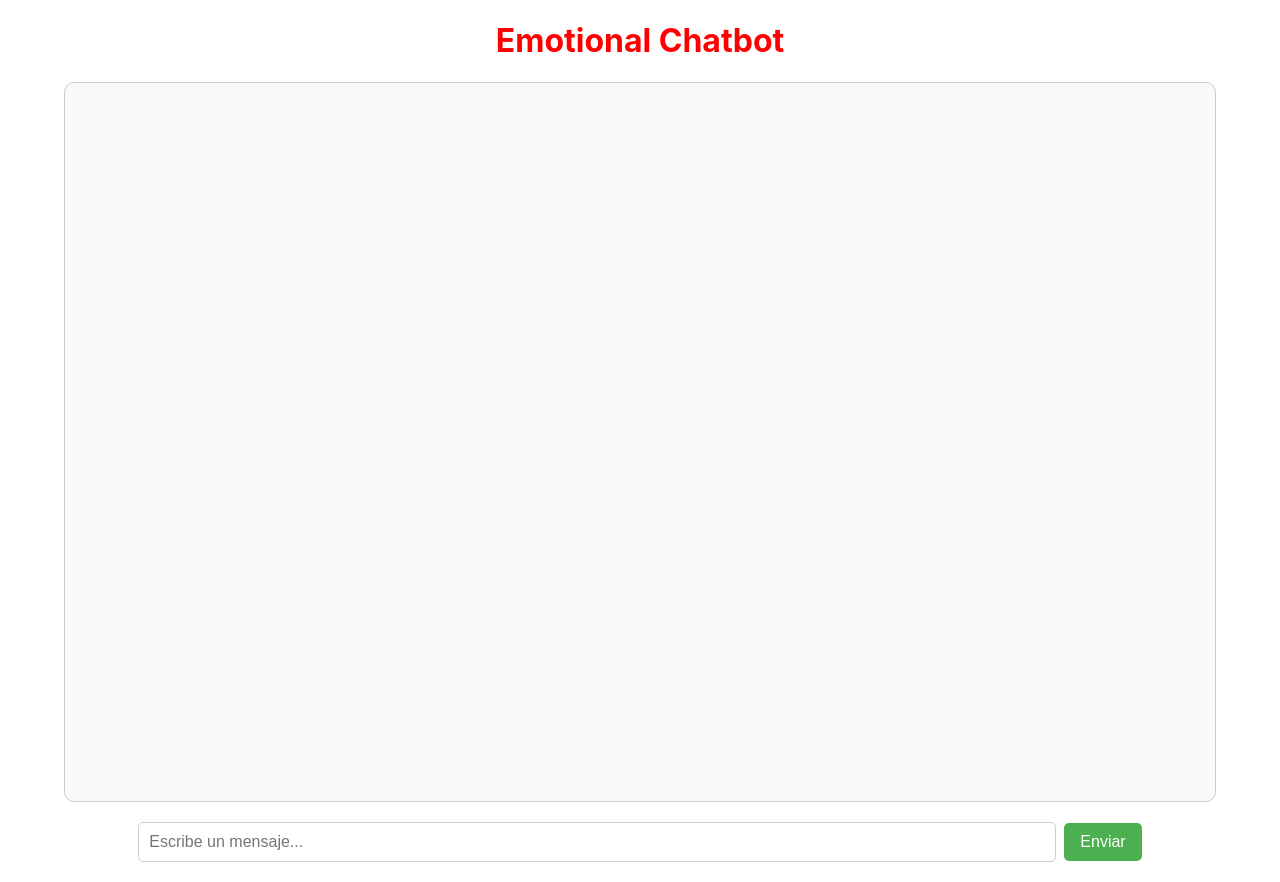
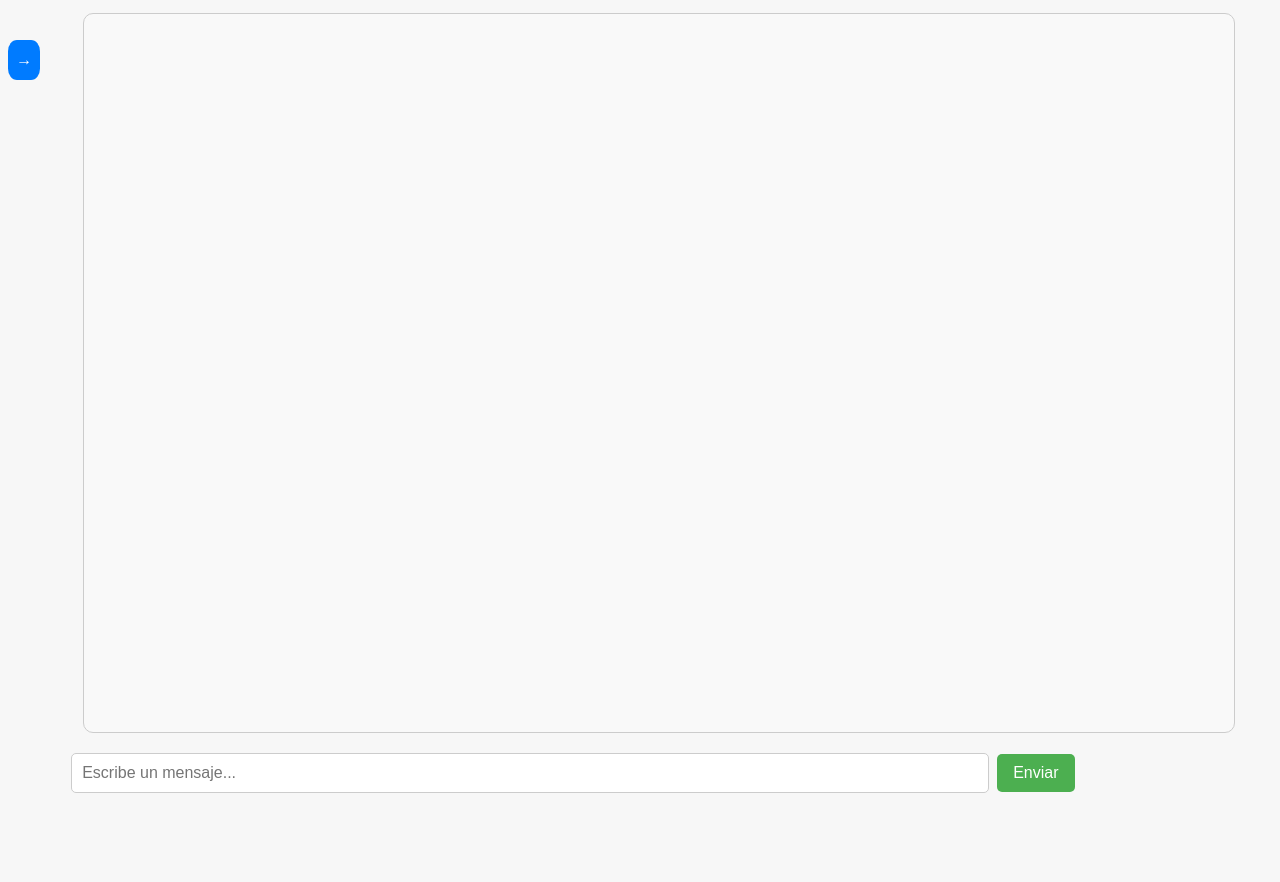
Before and after one commit to daviddans/H4CK_UDC_25, a React (Create React App) app in the folder app/: page / in a window 1280 px wide. After the commit the page ends 800 px from the top, so only its background shows below. Built offline with nearby package versions, Linux system fonts and the light colour scheme.

Commit message:
Añadido barra lateral frontend

```diff
--- a/app/src/App.css
+++ b/app/src/App.css
@@ -1,10 +1,124 @@
-.App {
-  text-align: center;
+/* Estilos generales */
+html, body, #root {
+  height: 100%;
+  width: 100%;
+  margin: 0;
+  padding: 0;
+  font-family: 'Helvetica Neue', Helvetica, Arial, sans-serif;
+  background-color: #f7f7f7;
 }
 
+.container {
+  display: flex;
+  flex-direction: row;
+  height: 100vh;
+  width: 100%;
+}
 
-/* MY CONFS */
+/* Menú lateral */
+.sidebar {
+  transition: width 0.3s ease;
+  position: relative;
+  background-color: transparent;
+}
 
-h1{
-  color: red;
+.sidebar.closed {
+  width: 3%;
 }
+
+.sidebar.open {
+  width: 15%;
+  background-color: #fff;
+  box-shadow: 2px 0 5px rgba(0, 0, 0, 0.05);
+}
+
+.toggle-btn {
+  position: absolute;
+  top: 5%;
+  right: -5%;
+  background-color: #007bff;
+  color: #fff;
+  border: none;
+  border-radius: 28%;
+  width: 5%;
+  height: 5%;
+  display: flex;
+  align-items: center;
+  justify-content: center;
+  transition: all 0.3s ease;
+  font-size: 1em;
+}
+
+.menu {
+
+  padding: 60% 2%;
+}
+
+.menu ul {
+  list-style: none;
+  padding: 2%;
+  margin: 2%;
+}
+
+.menu li {
+  margin-bottom: 40%;
+  cursor: pointer;
+  font-size: 1.5em;
+  border: 1px solid #ccc;  /* Borde del recuadro */
+  padding: 8% 12%;         /* Espaciado interno para dar sensación de botón */
+  border-radius: 5px;
+  transition: background-color 0.3s, border-color 0.3s;
+}
+
+.menu li:hover {
+  color: #007bff;
+}
+
+.main-content {
+  flex: 1;
+  padding: 1%;
+  overflow-y: auto;
+  background-color: #f7f7f7;
+}
+
+/* Media query para dispositivos móviles */
+@media (max-width: 768px) {
+  .container {
+    flex-direction: row;
+  }
+
+  /* Ajustamos la barra lateral para móviles */
+  .sidebar {
+    width: 100%;
+    position: relative; /* O puedes usar fixed si quieres que se superponga */
+  }
+
+  .sidebar.closed {
+    width: 10; /* Puedes ocultarla completamente o minimizarla */
+  }
+
+  .sidebar.open {
+    width: fit-content;
+    box-shadow: none; /* Opcional, para quitar sombras en móviles */
+    width: 18%;
+  }
+
+  .toggle-btn {
+    top: 2%;
+    right: -15%;
+    width: 10%;
+    height: auto;
+  }
+
+  .menu {
+    margin-top: 100%;
+  }
+
+  .menu li {
+    margin-bottom: 40%;
+    padding: 10% 0%;         /* Espaciado interno para dar sensación de botón */
+    border-radius: 5px;
+    transition: background-color 0.3s, border-color 0.3s;
+  }
+
+}
--- a/app/src/App.js
+++ b/app/src/App.js
@@ -1,11 +1,37 @@
+import React, { useState } from "react";
 import Chatbot from "./components/Chatbot";
 import './App.css';
 
 function App() {
+  const [isSidebarOpen, setIsSidebarOpen] = useState(false);
+
   return (
     <div className="App">
-      <h1>Emotional Chatbot</h1>
-      <Chatbot />
+      <div className="container">
+        {/* Menú lateral minimalista */}
+        <div className={`sidebar ${isSidebarOpen ? "open" : "closed"}`}>
+          <button
+            className="toggle-btn"
+            onClick={() => setIsSidebarOpen(!isSidebarOpen)}
+          >
+            {isSidebarOpen ? "←" : "→"}
+          </button>
+          {isSidebarOpen && (
+            <div className="menu">
+              <ul>
+                <li>Chat</li>
+                <li>Diario</li>
+                <li>Perfil</li>
+              </ul>
+            </div>
+          )}
+        </div>
+
+        {/* Área principal de contenido */}
+        <div className="main-content">
+          <Chatbot />
+        </div>
+      </div>
     </div>
   );
 }
```
